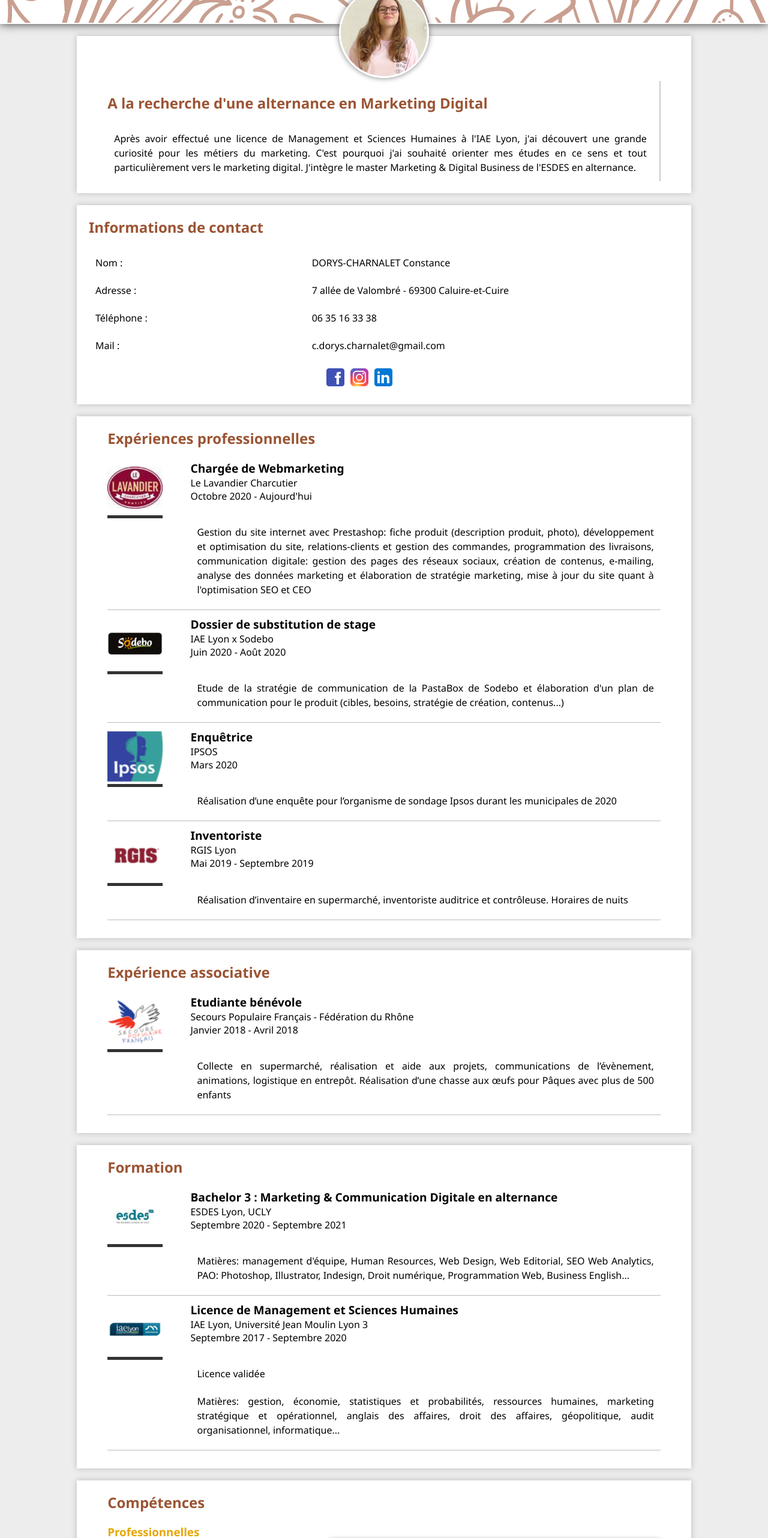
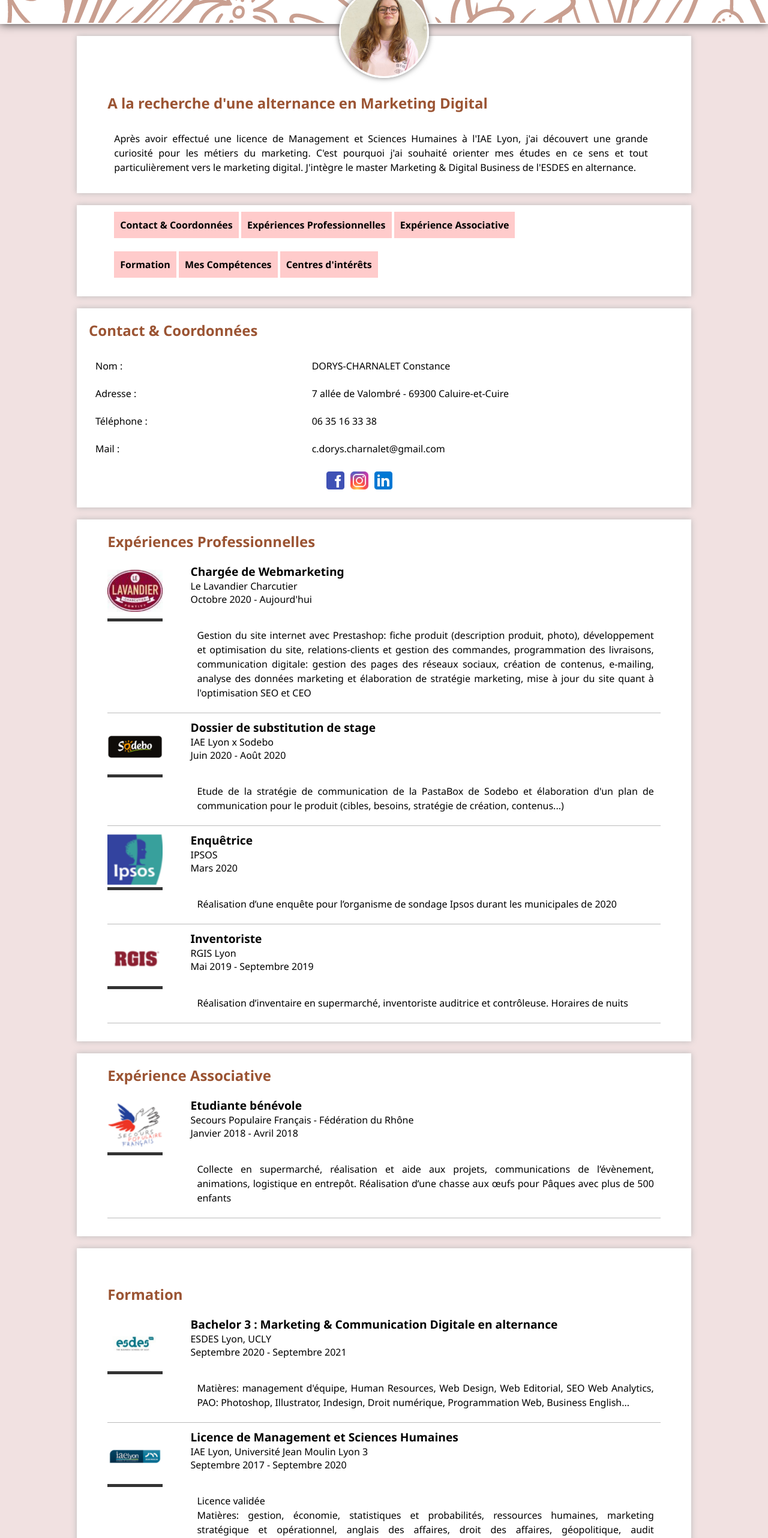
Before and after one commit to ConstanceDORYSCHARNALET/CV-constance-dorys.github.io, a plain HTML site: page index.html in a window 1280 px wide. Shown: the part 80-2644 px from the top of the page at 60% size. Drawn offline with Linux system fonts and the light colour scheme.

Commit message:
update cv

```diff
--- a/index.html
+++ b/index.html
@@ -22,8 +22,21 @@
         </div>
     </section>
     <section>
+        <div class="menu">
+
+        <p><a href="#Contact & Coordonnées">Contact & Coordonnées</a>
+
+        <a href="#Expériences Professionnelles">Expériences Professionnelles</a>
+        <a href="#Expérience Associative" >Expérience Associative</a></p>
+        <p>
+        <a href="#Formation">Formation</a>
+        <a href="#Mes Compétences">Mes Compétences</a>
+        <a href="#Centres d'intérêts">Centres d'intérêts</a></p>
+        </div>
+    </section>
+    <section>
         <div class="contact">
-        <h2>Informations de contact</h2>
+        <h2><div id="Contact & Coordonnées">Contact & Coordonnées</div> </h2>
         <div class="coordonnees">
             <p>Nom : </p>
             <p>DORYS-CHARNALET Constance</p>
@@ -47,7 +60,7 @@
         </div>
     </section>
     <section>
-        <h2>Expériences professionnelles</h2>
+        <h2><div id="Expériences Professionnelles">Expériences Professionnelles</div> </h2>
         <div class="exp">
             <div class="exp-logo">
                 <a href="https://www.lelavandier.fr/"><img src="le lavandier.png" alt="Logo Le Lavandier"></a>
@@ -102,7 +115,7 @@
         </div>
     </section>
     <section>
-        <h2>Expérience associative</h2>
+        <h2><div id="Expérience Associative">Expérience Associative</div> </h2>
         <div class="exp">
             <div class="exp-logo">
                 <a href="https://www.secourspopulaire.fr/"><img src="secourspopulaire.png" alt="Logo Secours Populaire"></a>
@@ -118,7 +131,7 @@
         </div>
     </section>
     <section>
-        <h2>Formation</h2>
+        <h2><h2><div id="Formation">Formation</div> </h2></h2>
         <div class="exp">
             <div class="exp-logo">
                 <a href="https://www.esdes.fr/accueil/programmes/tous-les-programmes/bachelor-in-business-bac-3/"><img src="ESDES.png" alt="Logo ESDES"></a>
@@ -142,13 +155,14 @@
                 <h4>Septembre 2017 - Septembre 2020</h4>
             </div>
             <div class="exp-desc">
-                <p>Licence validée</p>
-                <p>Matières: gestion, économie, statistiques et probabilités, ressources humaines, marketing stratégique et opérationnel, anglais des affaires, droit des affaires, géopolitique, audit organisationnel, informatique...</p>
+                <p>Licence validée
+                    <br>
+                Matières: gestion, économie, statistiques et probabilités, ressources humaines, marketing stratégique et opérationnel, anglais des affaires, droit des affaires, géopolitique, audit organisationnel, informatique...</p>
             </div>
         </div>
     </section>
     <section>
-        <h2>Compétences</h2>
+        <h2><div id="Mes Compétences">Mes Compétences</div> </h2>
         <h3 class="h3gauche">Professionnelles</h3>
         <div class="comp">
             <p>Suite Office: Word, PPT, Excel, Access</p>
@@ -194,7 +208,7 @@
         </div>
     </section>
     <section>
-        <h2>Centres d'intérêt</h2>
+        <h2><div id="Centres d'intérêts">Centres d'intérêts</div></h2>
         <figure class="interet">
             <img src="randonnée.jpg" alt="Randonnée">
             <figcaption>Randonnée</figcaption>
@@ -214,8 +228,8 @@
     </section>
 
 <footer>
-    <p><a href="https://www.linkedin.com/in/constance-dorys-charnalet/">©Constance Dorys-Charnalet</a> 2021</p>
-        <p>Cours de Programmation Web - ESDES Lyon</p>
+    <p><a href="https://www.linkedin.com/in/constance-dorys-charnalet/">©Constance Dorys-Charnalet</a> 2021
+    <br>Cours de Programmation Web - ESDES Lyon</p>
 </footer>
 
 
--- a/style.css
+++ b/style.css
@@ -1,13 +1,13 @@
 /*STYLES GENERAUX*/
 *{
-    font-family:'Segoe UI', Tahoma, Geneva, Verdana, sans-serif;
+    font-family: 'Segoe UI', Tahoma, Geneva, Verdana, sans-serif;
     padding: 0px;
     margin: 0px;
     text-align: justify;
     box-sizing: border-box;
 }
 body{
-    background: #ededed;
+    background: #f1e1e1;
 }
 p{
     font-size: 1em;
@@ -45,18 +45,20 @@ header h1{
 }
 
 footer{
-    border-top: 2px solid #fff;
+    border-top: 2px solid RGB(255, 194, 194);
 }
 footer p{
     width: 90%;
     margin: 0 auto;
     color: rgb(0, 0, 0);
     text-align: center;
-    background-color: rgb(255, 255, 255);
+    background-color: rgb(255, 194, 194);
+    font-weight: bold
 }
 footer a{
     color: rgb(0, 0, 0);
-    background-color: rgb(253, 253, 253);
+    background-color: rgb(255, 194, 194);
+    font-weight: bold
 }
 
 /*SECTIONS*/
@@ -79,6 +81,18 @@ section h2{
 }
 section > div{
     width: 90%;
+}
+/*SECTION MENU*/
+.menu a{
+    display:inline-table;
+    text-align:center;
+
+    padding: 10px;
+    margin-left: auto;
+    margin-right: auto;
+    color: rgb(0, 0, 0);
+    background-color: rgb(255, 203, 203);
+    font-weight: bold
 }
 
 /*SECTION INFOS*/
@@ -272,22 +286,22 @@ section > div{
     box-shadow: 0px 0px 15px #555;
 }
 
-/*VERSION BUREAU DU CV*/
+/*CV*/
 @media screen and (min-width: 980px){
     section{
         width: 80%;
         box-shadow: 0px 0px 10px #bbb;
     }
     a:hover{
-        color: #EA0;
+        color: rgb(255, 255, 255);
     }
     header h1{
         width: 80%;
     }
 
+
     .présentation{
         border-bottom: none;
-        border-right: 2px solid #ccc;
         padding-right: 10px;
         margin-left:initial;
     }
```
